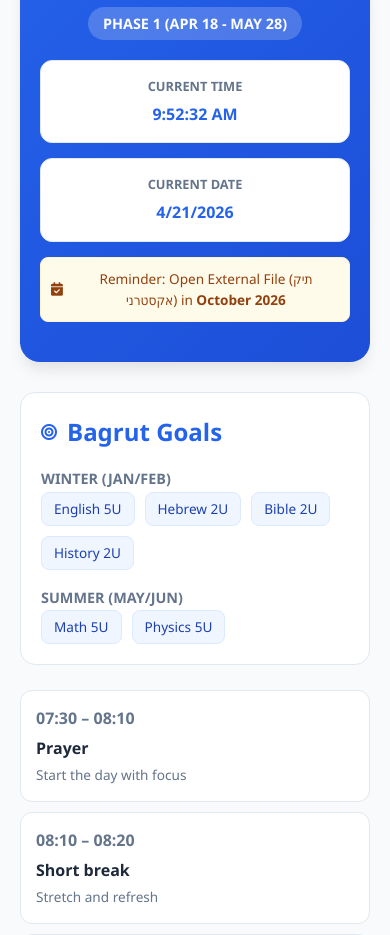
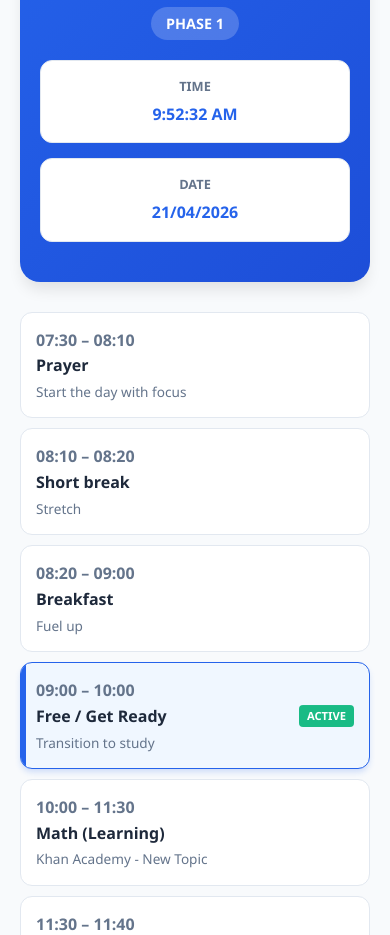
Before and after one commit to mmprinting3d/Digital-Schedule, a plain HTML site: page index.html in a window 390 px wide. Shown: the part 165-1100 px from the top of the page. Drawn offline with Linux system fonts and the light colour scheme.

Commit message:
Refactor styles and update HTML structure

```diff
--- a/index.html
+++ b/index.html
@@ -15,6 +15,8 @@
             --card-bg: #ffffff;
             --text: #1e293b;
             --border: #e2e8f0;
+            --treadmill-bg: #fef2f2;
+            --treadmill-accent: #ef4444;
         }
 
         * {
@@ -71,167 +73,56 @@
             text-align: center;
         }
 
-        .info-card h3 {
-            font-size: 0.8rem;
-            text-transform: uppercase;
-            color: var(--secondary);
-            margin-bottom: 5px;
-        }
-
-        .info-card p {
-            font-weight: bold;
-            color: var(--primary);
-        }
+        .info-card h3 { font-size: 0.8rem; text-transform: uppercase; color: var(--secondary); margin-bottom: 5px; }
+        .info-card p { font-weight: bold; color: var(--primary); }
 
         .goals-section {
             background: var(--card-bg);
-            padding: 20px;
-            border-radius: 15px;
-            margin-bottom: 25px;
-            border: 1px solid var(--border);
+            padding: 20px; border-radius: 15px; margin-bottom: 25px; border: 1px solid var(--border);
         }
 
-        .goals-title {
-            display: flex;
-            align-items: center;
-            gap: 10px;
-            margin-bottom: 15px;
-            color: var(--primary);
-        }
+        .tag { background: #eff6ff; color: #1e40af; padding: 5px 12px; border-radius: 8px; font-size: 0.85rem; border: 1px solid #dbeafe; margin: 2px; display: inline-block; }
 
-        .goal-tags {
-            display: flex;
-            flex-wrap: wrap;
-            gap: 10px;
-        }
-
-        .tag {
-            background: #eff6ff;
-            color: #1e40af;
-            padding: 5px 12px;
-            border-radius: 8px;
-            font-size: 0.85rem;
-            border: 1px solid #dbeafe;
-        }
-
-        .schedule-list {
-            display: flex;
-            flex-direction: column;
-            gap: 10px;
-        }
+        .schedule-list { display: flex; flex-direction: column; gap: 10px; }
 
         .task-item {
             background: var(--card-bg);
-            padding: 15px;
-            border-radius: 12px;
-            border: 1px solid var(--border);
-            display: flex;
-            align-items: center;
-            transition: all 0.3s ease;
-            position: relative;
-            overflow: hidden;
+            padding: 15px; border-radius: 12px; border: 1px solid var(--border);
+            display: flex; align-items: center; transition: all 0.3s ease; position: relative; overflow: hidden;
         }
 
         .task-item.active {
-            border-color: var(--primary);
-            box-shadow: 0 4px 6px -1px rgba(37, 99, 235, 0.2);
-            transform: translateX(10px);
-            background: #f0f7ff;
+            border-color: var(--primary); box-shadow: 0 4px 6px -1px rgba(37, 99, 235, 0.2);
+            transform: translateX(10px); background: #f0f7ff;
         }
 
-        .task-item.active::before {
-            content: '';
-            position: absolute;
-            left: 0;
-            top: 0;
-            bottom: 0;
-            width: 5px;
-            background: var(--primary);
+        .task-item.active::before { content: ''; position: absolute; left: 0; top: 0; bottom: 0; width: 5px; background: var(--primary); }
+
+        .treadmill-breakdown {
+            margin-top: 10px; padding: 10px; background: var(--treadmill-bg); border-radius: 8px; display: none; width: 100%;
         }
 
-        .task-time {
-            min-width: 110px;
-            font-weight: bold;
-            color: var(--secondary);
-            font-variant-numeric: tabular-nums;
+        .task-item.active .treadmill-breakdown { display: block; }
+
+        .tm-step { font-size: 0.8rem; padding: 3px 8px; border-radius: 4px; display: flex; justify-content: space-between; margin-bottom: 2px; color: #991b1b; }
+        .tm-step.now { background: var(--treadmill-accent); color: white; font-weight: bold; }
+
+        .task-time { min-width: 110px; font-weight: bold; color: var(--secondary); font-variant-numeric: tabular-nums; }
+        .task-title { font-weight: 600; color: var(--text); }
+        .task-sub { font-size: 0.85rem; color: var(--secondary); margin-top: 2px; }
+
+        .upcoming-label {
+            position: absolute; right: 15px; top: 50%; transform: translateY(-50%); font-size: 0.7rem; background: var(--success); color: white; padding: 2px 8px; border-radius: 4px; text-transform: uppercase; font-weight: bold; display: none;
         }
 
-        .task-content {
-            flex-grow: 1;
-        }
+        .task-item.active .upcoming-label { display: block; animation: pulse 2s infinite; }
 
-        .task-title {
-            font-weight: 600;
-            color: var(--text);
-        }
-
-        .task-sub {
-            font-size: 0.85rem;
-            color: var(--secondary);
-            margin-top: 2px;
-        }
-
-        .upcoming-label {
-            position: absolute;
-            right: 15px;
-            top: 50%;
-            transform: translateY(-50%);
-            font-size: 0.7rem;
-            background: var(--accent);
-            color: white;
-            padding: 2px 8px;
-            border-radius: 4px;
-            text-transform: uppercase;
-            font-weight: bold;
-            display: none;
-        }
-
-        .task-item.active .upcoming-label {
-            display: block;
-            background: var(--success);
-            animation: pulse 2s infinite;
-        }
-
-        @keyframes pulse {
-            0% { opacity: 1; }
-            50% { opacity: 0.6; }
-            100% { opacity: 1; }
-        }
-
-        footer {
-            margin-top: 40px;
-            text-align: center;
-            color: var(--secondary);
-            font-size: 0.9rem;
-        }
-
-        .october-alert {
-            margin-top: 15px;
-            background: #fffbeb;
-            border: 1px solid #fef3c7;
-            color: #92400e;
-            padding: 10px;
-            border-radius: 8px;
-            font-size: 0.85rem;
-            display: flex;
-            align-items: center;
-            gap: 10px;
-        }
+        @keyframes pulse { 0% { opacity: 1; } 50% { opacity: 0.6; } 100% { opacity: 1; } }
 
         @media (max-width: 600px) {
-            .info-grid {
-                grid-template-columns: 1fr;
-            }
-            .task-item {
-                flex-direction: column;
-                align-items: flex-start;
-            }
-            .task-time {
-                margin-bottom: 5px;
-            }
-            .task-item.active {
-                transform: none;
-            }
+            .info-grid { grid-template-columns: 1fr; }
+            .task-item { flex-direction: column; align-items: flex-start; }
+            .task-item.active { transform: none; }
         }
     </style>
 </head>
@@ -241,122 +132,69 @@
     <header>
         <h1>Digital Study Schedule</h1>
         <div id="phase-badge" class="status-badge">Detecting Phase...</div>
-
         <div class="info-grid">
-            <div class="info-card">
-                <h3>Current Time</h3>
-                <p id="clock">00:00:00</p>
-            </div>
-            <div class="info-card">
-                <h3>Current Date</h3>
-                <p id="date-display">--/--/--</p>
-            </div>
-        </div>
-
-        <div class="october-alert">
-            <i class="fas fa-calendar-check"></i>
-            <span>Reminder: Open External File (תיק אקסטרני) in <strong>October 2026</strong></span>
+            <div class="info-card"><h3>Time</h3><p id="clock">00:00:00</p></div>
+            <div class="info-card"><h3>Date</h3><p id="date-display">--/--/--</p></div>
         </div>
     </header>
 
-    <section class="goals-section">
-        <div class="goals-title">
-            <i class="fas fa-bullseye"></i>
-            <h2>Bagrut Goals</h2>
-        </div>
-        <div style="margin-bottom: 15px;">
-            <strong style="font-size: 0.9rem; color: var(--secondary);">WINTER (JAN/FEB)</strong>
-            <div class="goal-tags">
-                <span class="tag">English 5U</span>
-                <span class="tag">Hebrew 2U</span>
-                <span class="tag">Bible 2U</span>
-                <span class="tag">History 2U</span>
-            </div>
-        </div>
-        <div>
-            <strong style="font-size: 0.9rem; color: var(--secondary);">SUMMER (MAY/JUN)</strong>
-            <div class="goal-tags">
-                <span class="tag">Math 5U</span>
-                <span class="tag">Physics 5U</span>
-            </div>
-        </div>
+    <div id="schedule-container" class="schedule-list"></div>
+
+    <section class="goals-section" style="margin-top: 25px;">
+        <h2 style="font-size: 1.1rem; margin-bottom: 10px;">Bagrut Goals</h2>
+        <div class="tag">English 5U</div> <div class="tag">Hebrew 2U</div> <div class="tag">Bible 2U</div>
+        <div class="tag">History 2U</div> <div class="tag">Math 5U</div> <div class="tag">Physics 5U</div>
     </section>
 
-    <div id="schedule-container" class="schedule-list">
-        <!-- Schedule items will be injected here by JS -->
-    </div>
-
-    <footer>
-        <p>&copy; 2026 Bagrut Preparation System</p>
+    <footer style="margin-top: 30px; text-align: center; color: var(--secondary); font-size: 0.8rem; padding-bottom: 20px;">
+        October 2026: Open External File (תיק אקסטרני)
     </footer>
 </div>
 
 <script>
     const scheduleData = [
         { start: "07:30", end: "08:10", title: "Prayer", sub: "Start the day with focus" },
-        { start: "08:10", end: "08:20", title: "Short break", sub: "Stretch and refresh" },
-        { start: "08:20", end: "09:00", title: "Breakfast", sub: "Fuel up for the day" },
-        { start: "09:00", end: "10:00", title: "Free / Light Start", sub: "Get ready for learning" },
+        { start: "08:10", end: "08:20", title: "Short break", sub: "Stretch" },
+        { start: "08:20", end: "09:00", title: "Breakfast", sub: "Fuel up" },
+        { start: "09:00", end: "10:00", title: "Free / Get Ready", sub: "Transition to study" },
         { start: "10:00", end: "11:30", title: "Math (Learning)", sub: "Khan Academy - New Topic" },
         { start: "11:30", end: "11:40", title: "Break", sub: "Quick rest" },
         { start: "11:40", end: "12:30", title: "Math (Practice)", sub: "Math Gemini - Same Topic" },
-        { start: "12:30", end: "13:10", title: "Treadmill", sub: "Exercise session" },
-        { start: "13:10", end: "13:45", title: "Lunch", sub: "Midday break" },
-        { start: "13:45", end: "14:45", title: "Math (Fix Mistakes)", sub: "Redo errors & strengthen weak areas" },
+        { start: "12:30", end: "13:10", title: "Treadmill", sub: "Exercise Session", isTreadmill: true },
+        { start: "13:10", end: "13:45", title: "Lunch", sub: "Midday meal" },
+        { start: "13:45", end: "14:45", title: "Math (Fix Mistakes)", sub: "Redo errors" },
         { start: "14:45", end: "15:00", title: "Break", sub: "Quick rest" },
-        { start: "15:00", end: "16:15", title: "Rotating Subject", sub: "Dynamic - See day" },
+        { start: "15:00", end: "16:15", title: "Rotating Subject", sub: "Check Phase/Day" },
         { start: "16:15", end: "17:00", title: "Fix Mistakes", sub: "From second subject" }
     ];
 
-    const rotatingPhase1 = {
-        0: "English", // Sunday
-        1: "Hebrew",  // Monday
-        2: "English", // Tuesday
-        3: "תנ\"ך",   // Wednesday
-        4: "History"  // Thursday
-    };
+    const treadmillIntervals = [
+        { start: "12:30", end: "12:35", label: "Warm-up", speed: "3.5–4.0 km/h" },
+        { start: "12:35", end: "12:45", label: "Light walk", speed: "4.8–5.2 km/h" },
+        { start: "12:45", end: "12:55", label: "Brisk walk", speed: "5.8–6.3 km/h" },
+        { start: "12:55", end: "13:05", label: "Slow down", speed: "4.5–5.0 km/h" },
+        { start: "13:05", end: "13:10", label: "Cooldown", speed: "4.0 km/h" }
+    ];
 
-    const rotatingPhase2 = {
-        0: "English", // Sunday
-        1: "Hebrew",  // Monday
-        2: "History", // Tuesday
-        3: "תנ\"ך",   // Wednesday
-        4: "Physics"  // Thursday
-    };
+    const rotatingPhase1 = { 0: "English", 1: "Hebrew", 2: "English", 3: "תנ\"ך", 4: "History" };
+    const rotatingPhase2 = { 0: "English", 1: "Hebrew", 2: "History", 3: "תנ\"ך", 4: "Physics" };
 
     function updateApp() {
         const now = new Date();
-        const day = now.getDay(); // 0 is Sunday
+        const day = now.getDay();
         const timeStr = now.toTimeString().substring(0, 5);
 
-        // Display clock
         document.getElementById('clock').innerText = now.toLocaleTimeString();
-        document.getElementById('date-display').innerText = now.toLocaleDateString();
+        document.getElementById('date-display').innerText = now.toLocaleDateString('en-GB');
 
-        // Phase Logic
-        const phase1Start = new Date('2026-04-18');
-        const phase1End = new Date('2026-05-28');
-        const phase2Start = new Date('2026-05-31');
-        const phase2End = new Date('2026-08-06');
+        const p1Start = new Date('2026-04-18');
+        const p1End = new Date('2026-05-28');
+        const p2Start = new Date('2026-05-31');
+        const p2End = new Date('2026-08-06');
 
         let phase = 1;
-        const phaseBadge = document.getElementById('phase-badge');
-
-        if (now >= phase1Start && now <= phase1End) {
-            phase = 1;
-            phaseBadge.innerText = "PHASE 1 (APR 18 - MAY 28)";
-        } else if (now >= phase2Start && now <= phase2End) {
-            phase = 2;
-            phaseBadge.innerText = "PHASE 2 (MAY 31 - AUG 06)";
-        } else if (now > phase1End && now < phase2Start) {
-            phaseBadge.innerText = "TRANSITION PERIOD";
-            phase = 1; // Default to P1 layout during gap
-        } else if (now < phase1Start) {
-            phaseBadge.innerText = "PRE-PHASE 1";
-            phase = 1;
-        } else {
-            phaseBadge.innerText = "SCHEDULE COMPLETE";
-        }
+        if (now >= p2Start && now <= p2End) { phase = 2; document.getElementById('phase-badge').innerText = "PHASE 2"; }
+        else { document.getElementById('phase-badge').innerText = "PHASE 1"; }
 
         const rotating = phase === 1 ? rotatingPhase1 : rotatingPhase2;
         const container = document.getElementById('schedule-container');
@@ -364,46 +202,44 @@
 
         scheduleData.forEach(task => {
             const isActive = timeStr >= task.start && timeStr < task.end;
-
             let displayTitle = task.title;
-            let displaySub = task.sub;
-
-            // Handle rotating subject slot
-            if (task.title === "Rotating Subject") {
-                const subject = rotating[day] || "Rest / Review";
-                displayTitle = `Rotating: ${subject}`;
-                displaySub = `Specific focus for ${new Intl.DateTimeFormat('en-US', {weekday: 'long'}).format(now)}`;
-            }
+            if (task.title === "Rotating Subject") displayTitle = rotating[day] || "Self Study";
 
             const item = document.createElement('div');
             item.className = `task-item ${isActive ? 'active' : ''}`;
+
+            let treadmillHTML = '';
+            if (task.isTreadmill) {
+                treadmillHTML = `<div class="treadmill-breakdown">`;
+                treadmillIntervals.forEach(step => {
+                    const isStepActive = timeStr >= step.start && timeStr < step.end;
+                    treadmillHTML += `<div class="tm-step ${isStepActive ? 'now' : ''}">
+                        <span>${step.start} ${step.label}</span>
+                        <span>${step.speed}</span>
+                    </div>`;
+                });
+                treadmillHTML += `</div>`;
+            }
+
             item.innerHTML = `
                 <div class="task-time">${task.start} – ${task.end}</div>
                 <div class="task-content">
                     <div class="task-title">${displayTitle}</div>
-                    <div class="task-sub">${displaySub}</div>
+                    <div class="task-sub">${task.sub}</div>
+                    ${treadmillHTML}
                 </div>
-                <div class="upcoming-label">${isActive ? 'Current' : ''}</div>
+                <div class="upcoming-label">Active</div>
             `;
             container.appendChild(item);
         });
 
-        // Sunday through Thursday are work days in Israel
         if (day === 5 || day === 6) {
-            container.innerHTML = `
-                <div class="info-card" style="width: 100%; padding: 40px;">
-                    <i class="fas fa-couch" style="font-size: 2rem; color: var(--secondary); margin-bottom: 15px;"></i>
-                    <h3>Weekend Mode</h3>
-                    <p>Take a break and recharge for next week!</p>
-                </div>
-            `;
+            container.innerHTML = `<div class="info-card" style="width: 100%; padding: 40px;"><h3>Shabbat Shalom</h3><p>Enjoy your rest!</p></div>`;
         }
     }
 
-    // Update every second
     setInterval(updateApp, 1000);
     updateApp();
 </script>
-
 </body>
 </html>
```
